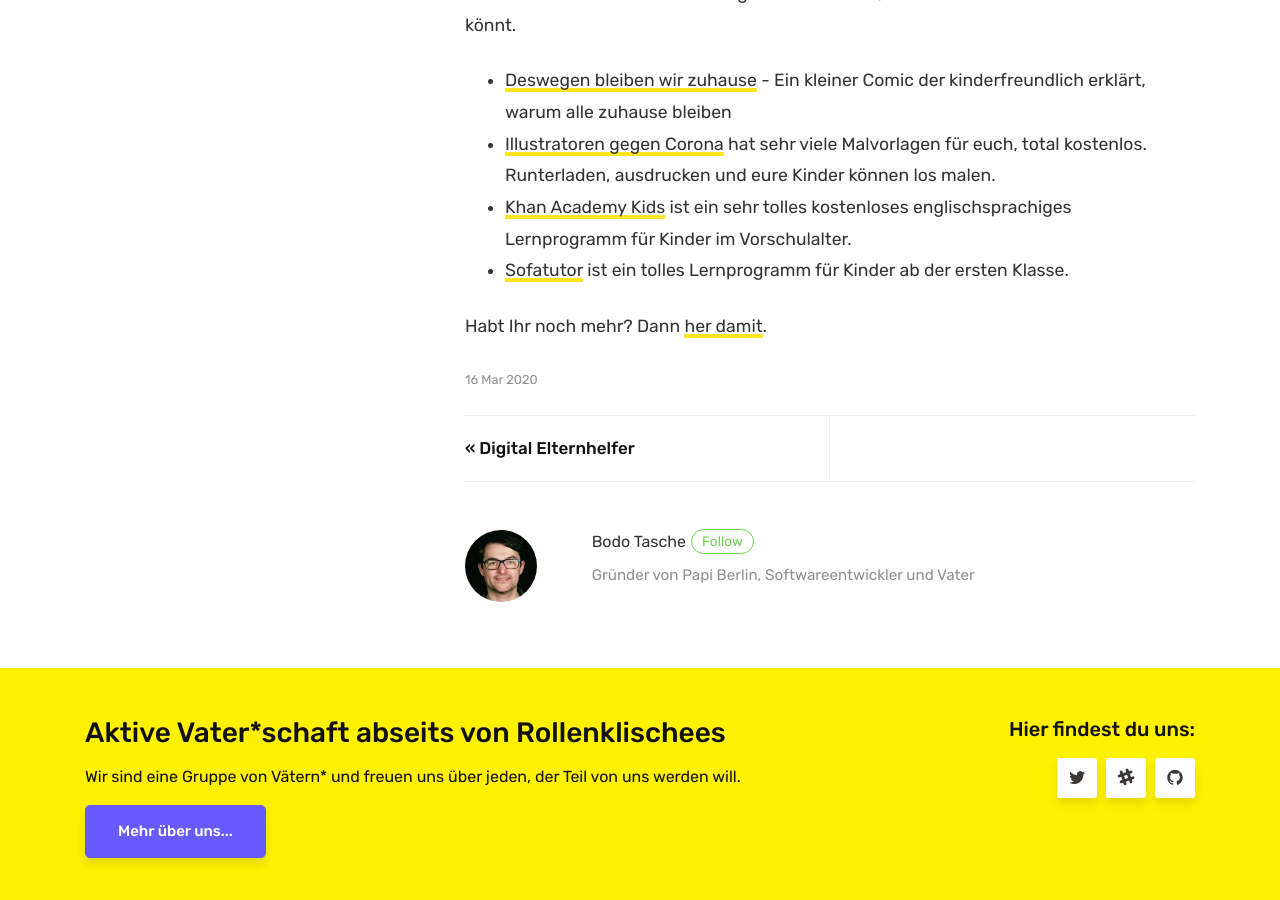
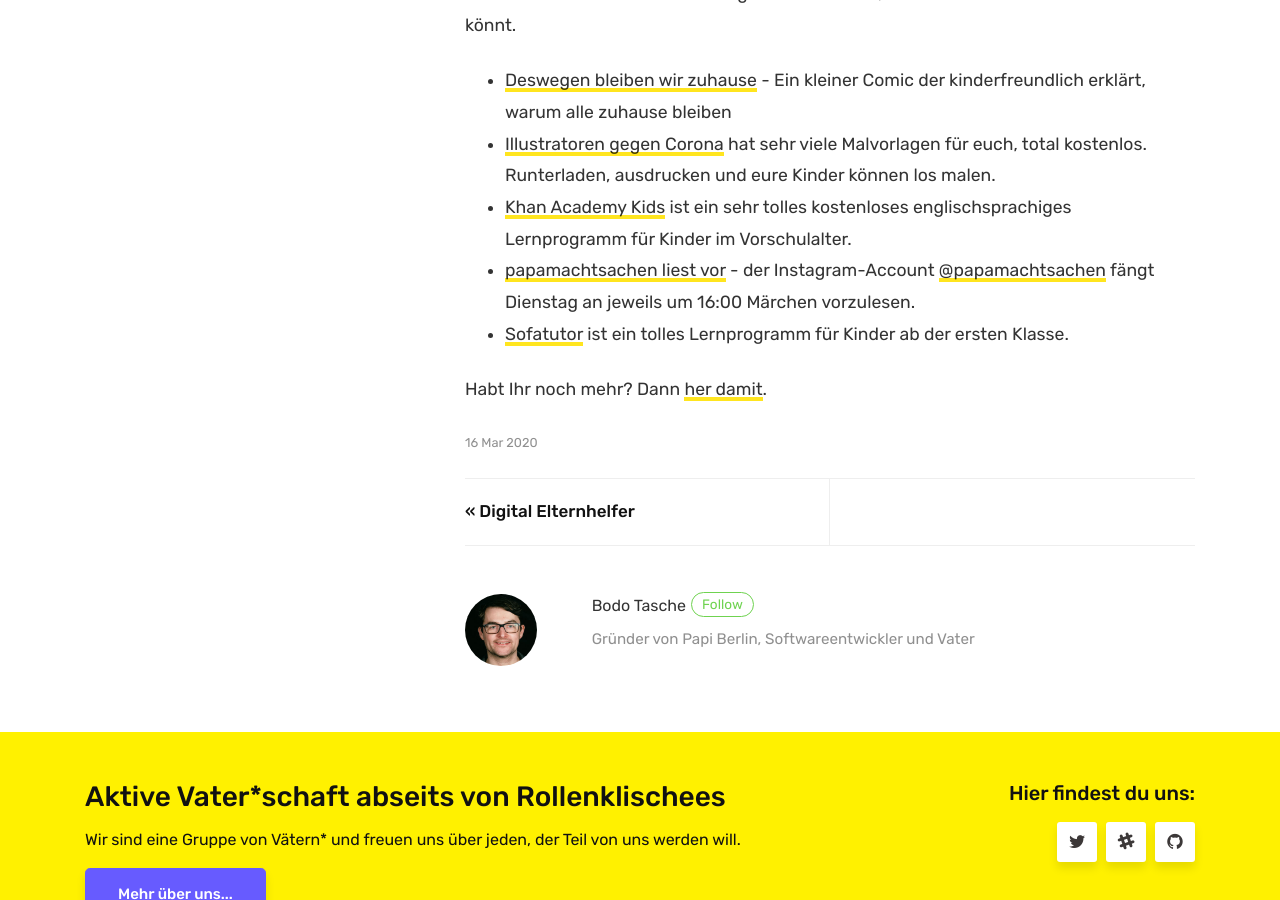
Before and after one commit to papiberlin/website, a Jekyll site: the page built from _posts/2020-03-16-corona-resources.md, in a window 1280 px wide and 900 px high, scrolled down 768 px. Built offline with Jekyll 4.4.1, drawn with Linux system fonts in a browser that asks for light colours.

Commit message:
add papamachtsachen

```diff
--- a/_posts/2020-03-16-corona-resources.md
+++ b/_posts/2020-03-16-corona-resources.md
@@ -15,6 +15,7 @@
 * [Deswegen bleiben wir zuhause](https://www.instagram.com/p/B9weIRAoRMI/?igshid=phs4d7szuaj9) - Ein kleiner Comic der kinderfreundlich erklärt, warum alle zuhause bleiben
 * [Illustratoren gegen Corona](http://www.illustratoren-gegen-corona.de/) hat sehr viele Malvorlagen für euch, total kostenlos. Runterladen, ausdrucken und eure Kinder können los malen.
 * [Khan Academy Kids](https://learn.khanacademy.org/khan-academy-kids/) ist ein sehr tolles kostenloses englischsprachiges Lernprogramm für Kinder im Vorschulalter.
+* [papamachtsachen liest vor](https://www.instagram.com/p/B9yaXP6IoxB/?igshid=bb0eybdbmezo) - der Instagram-Account [@papamachtsachen](https://www.instagram.com/papamachtsachen/) fängt Dienstag an jeweils um 16:00 Märchen vorzulesen.
 * [Sofatutor](https://www.sofatutor.com/) ist ein tolles Lernprogramm für Kinder ab der ersten Klasse.
 
 Habt Ihr noch mehr? Dann [her damit](/contact).
```
